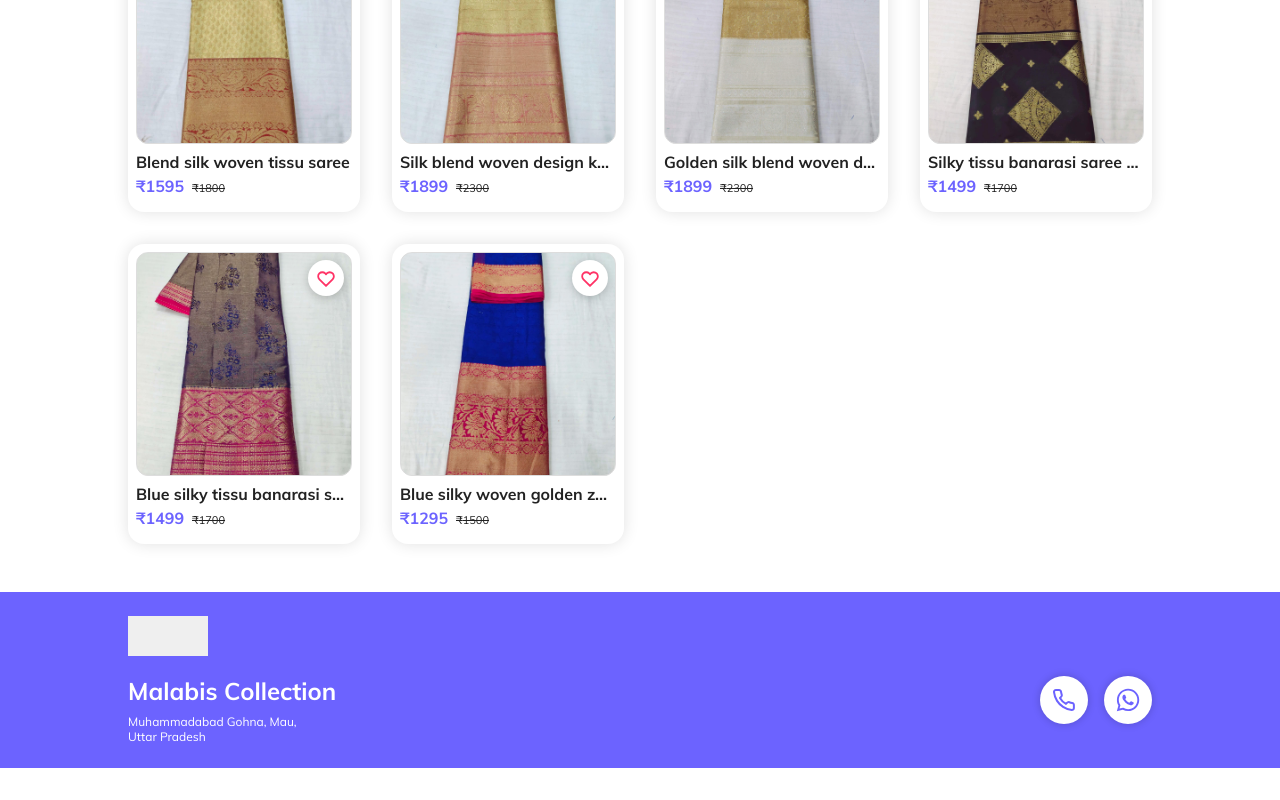
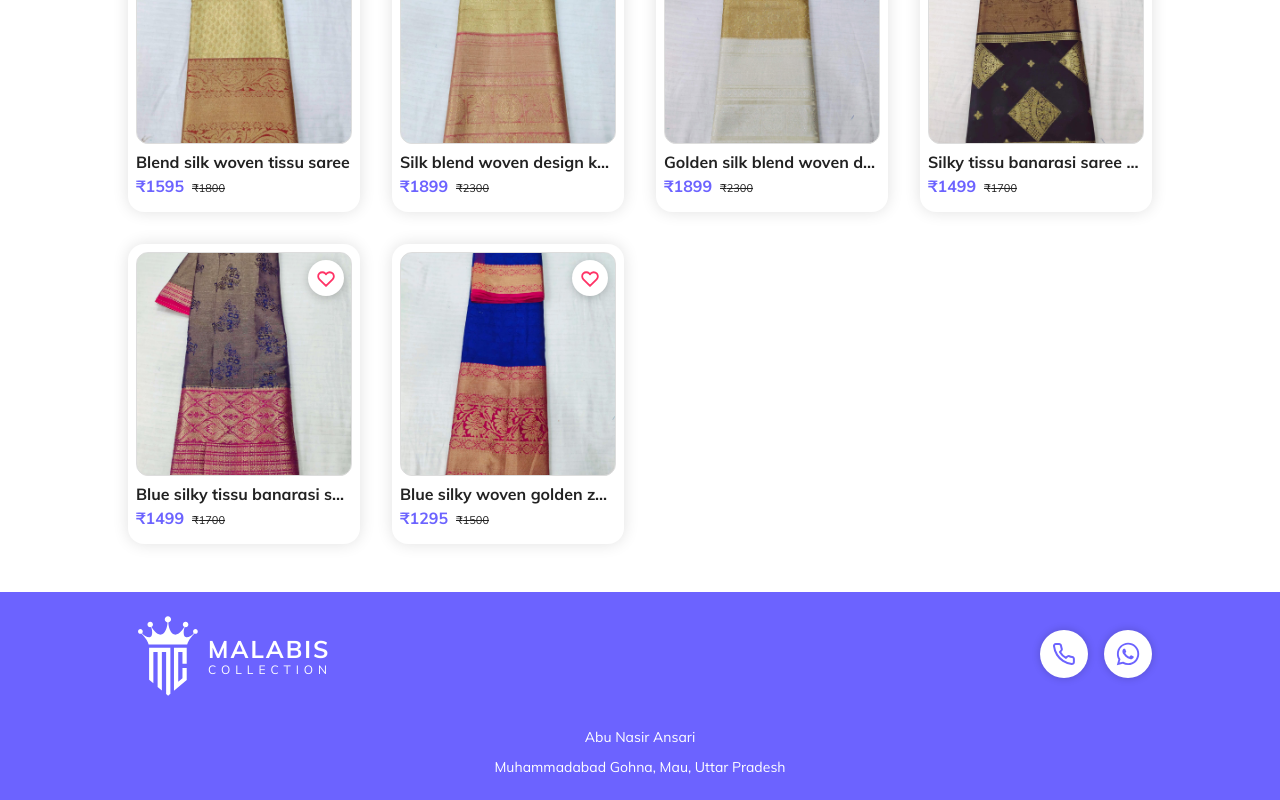
Before and after one commit to faisal6795/malabis, a React (Create React App) app: page / in a window 1280 px wide. Shown: the part 1392-2192 px from the top of the page. Before the commit the page ends 2160 px from the top, so only its background shows below. Built offline with nearby package versions, Linux system fonts and the light colour scheme; no server answers.

Commit message:
Changed footer design and added a logo

```diff
--- a/src/components/layout/Footer/Footer.styles.js
+++ b/src/components/layout/Footer/Footer.styles.js
@@ -7,6 +7,10 @@ export const StyledWrapper = styled.div`
     background-color: ${COLORS.primary};
     padding: 1.5rem 1rem;
     color: #fff;
+    display: flex;
+    flex-flow: row wrap;
+    align-items: center;
+    justify-content: space-between;
 
     &.hide {
         padding: 0.5rem;
@@ -23,37 +27,47 @@ export const StyledWrapper = styled.div`
     }
 `;
 
-export const StyledFooterLogo = styled.button`
+export const StyledFooterLogo = styled.img`
     display: inline-block;
-    height: 2.5rem;
-    width: 5rem;
-    border: 0;
-    outline: 0;
-    padding: 0;
-    cursor: pointer;
+    vertical-align: middle;
+    height: 5rem;
+    width: auto;
 `;
 
-export const StyledFooterContainer = styled.div`
-    display: flex;
-    justify-content: space-between;
-    margin-top: 1rem;
+export const StyledLogoContainer = styled.div`
+    display: inline-block;
+    vertical-align: middle;
+    text-transform: uppercase;
+    color: #fff;
 `;
 
-export const StyledLeftContainer = styled.div``;
+export const StyledLogoTitle = styled.span`
+    display: block;
+    font-weight: bold;
+    letter-spacing: 2px;
+    font-size: 1.5rem;
+`;
 
-export const StyledFooterTitle = styled.h6`
-    font-size: 1.5rem;
-    margin: 0;
+export const StyledLogoSubtitle = styled.span`
+    display: block;
+    font-size: 0.75rem;
+    letter-spacing: 5px;
+    margin-top: -0.125rem;
 `;
 
 export const StyledFooterDesc = styled.p`
-    font-size: 0.75rem;
+    font-size: 0.875rem;
     margin: 0;
-    margin-top: 0.5rem;
-    white-space: pre;
+    margin-top: 2rem;
+    width: 100%;
+    text-align: center;
+
+    & + p {
+        margin-top: 0.75rem;
+    }
 `;
 
-export const StyledRightContainer = styled.div``;
+export const StyledFooterContainer = styled.div``;
 
 const StyledIcon = styled.a`
     display: inline-block;
@@ -65,7 +79,6 @@ const StyledIcon = styled.a`
     background-repeat: no-repeat;
     background-size: 50%;
     background-position: center;
-    cursor: pointer;
 `;
 
 export const StyledFooterPhone = styled(StyledIcon).attrs({
--- a/src/components/layout/Footer/index.jsx
+++ b/src/components/layout/Footer/index.jsx
@@ -1,13 +1,16 @@
 import React, { useContext, useEffect, useState } from 'react';
 import { Link, useHistory } from 'react-router-dom';
 import { LanguageContext } from '../../../containers/Language';
-import { StyledFooterContainer, StyledFooterDesc, StyledFooterLogo, StyledFooterPhone, StyledFooterTitle, StyledFooterWhatsapp, StyledLeftContainer, StyledRightContainer, StyledWrapper } from './Footer.styles';
+import logoIcon from '../../../assets/images/logo.svg';
+import { StyledFooterContainer, StyledFooterDesc, StyledFooterLogo, StyledFooterPhone, StyledFooterWhatsapp, StyledLogoContainer, StyledLogoSubtitle, StyledLogoTitle, StyledWrapper } from './Footer.styles';
 
 function Footer() {
 
     const { dictionary } = useContext(LanguageContext);
     const history = useHistory();
     const [footerClass, setFooterClass] = useState(history.location.pathname.toLowerCase().includes('cart') ? 'hide' : '');
+    const title = 'Malabis';
+    const subtitle = 'Collection';
 
     useEffect(() => {
         return history.listen((location) => {
@@ -17,18 +20,18 @@ function Footer() {
 
     return <StyledWrapper className={footerClass} >
         <Link to="/">
-            <StyledFooterLogo />
+            <StyledFooterLogo src={logoIcon} alt={title} />
+            <StyledLogoContainer>
+                <StyledLogoTitle>{title}</StyledLogoTitle>
+                <StyledLogoSubtitle>{subtitle}</StyledLogoSubtitle>
+            </StyledLogoContainer>
         </Link>
         <StyledFooterContainer>
-            <StyledLeftContainer>
-                <StyledFooterTitle>{dictionary.title}</StyledFooterTitle>
-                <StyledFooterDesc>{dictionary.address}</StyledFooterDesc>
-            </StyledLeftContainer>
-            <StyledRightContainer>
-                <StyledFooterPhone />
-                <StyledFooterWhatsapp />
-            </StyledRightContainer>
+            <StyledFooterPhone />
+            <StyledFooterWhatsapp />
         </StyledFooterContainer>
+        <StyledFooterDesc>{dictionary.ownerName}</StyledFooterDesc>
+        <StyledFooterDesc>{dictionary.address}</StyledFooterDesc>
     </StyledWrapper>;
 }
 
--- a/src/constants.js
+++ b/src/constants.js
@@ -69,7 +69,8 @@ export const ENGLISH = {
     priceWithSymbol: 'Price: ',
     discoverProducts: 'Discover products',
     details: 'Product Details',
-    address: 'Muhammadabad Gohna, Mau, \nUttar Pradesh',
+    ownerName: 'Abu Nasir Ansari',
+    address: 'Muhammadabad Gohna, Mau, Uttar Pradesh',
     inputTitle: 'User details',
     inputFirstname: 'First name',
     inputLastname: 'Last name',
@@ -107,7 +108,8 @@ export const HINDI = {
     priceWithSymbol: 'कीमत: ',
     discoverProducts: 'उत्पादों की खोज करें',
     details: 'उत्पाद विवरण',
-    address: 'मुहम्मदाबाद गोहना, मऊ, \nउत्तर प्रदेश',
+    ownerName: 'अबु नासिर अंसारी',
+    address: 'मुहम्मदाबाद गोहना, मऊ, उत्तर प्रदेश',
     inputTitle: 'उपयोगकर्ता की जानकारी',
     inputFirstname: 'पहला नाम',
     inputLastname: 'उपनाम',
```
Also changed, not shown: src/assets/images/logo.svg (added).
